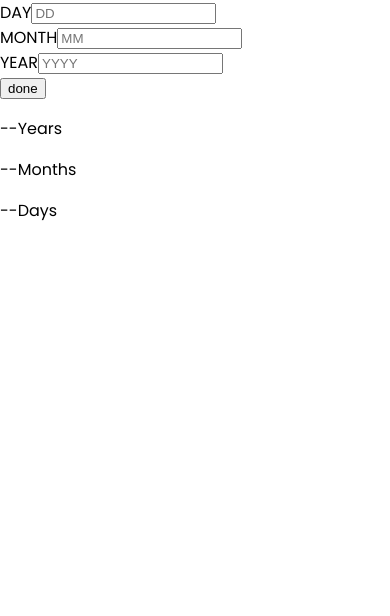
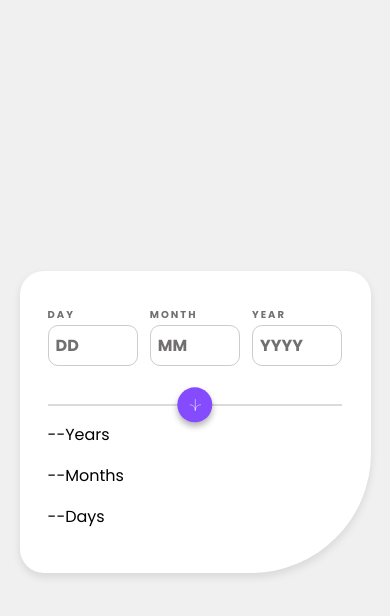
Before and after one commit to pareshrocky/Age-Calculator, a React (Vite) app: page / in a window 390 px wide. Shown: the top 616 px of the page. Built offline with nearby package versions, Linux system fonts and the light colour scheme.

Commit message:
form css completed

```diff
--- a/src/App.css
+++ b/src/App.css
@@ -1,7 +1,46 @@
 @import url('https://fonts.googleapis.com/css2?family=Poppins:ital,wght@0,100;0,200;0,300;0,400;0,500;0,600;0,700;0,800;0,900;1,100;1,200;1,300;1,400;1,500;1,600;1,700;1,800;1,900&display=swap');
 
-body{
-  margin : 0;
-  padding:0;
-  font-family: "Poppins",sans-serif !important;
+body {
+  margin: 0;
+  padding: 0;
+  height: 100vh;
+  width: 100vw;
+  font-family: "Poppins", sans-serif !important;
+  background-color: hsl(0, 0%, 94%);
+  display: flex;
+  justify-content: center;
+  align-items: center;
 }
+
+.container {
+  width: 100%;
+  max-width: 50vw;
+  padding: 8%;
+  background-color: hsl(0, 0%, 100%);
+  box-shadow: 0 4px 8px rgba(0, 0, 0, 0.1);
+  box-sizing: border-box;
+  margin: 0 auto;
+  border-radius: 1.5rem 1.5rem 7.5rem 1.5rem;
+
+}
+
+@media (min-width: 475px) and (max-width: 1000px) {
+  .container {
+    /* width:70%; */
+    max-width: 70vw;
+
+  }
+}
+
+@media (max-width: 475px) {
+  .container {
+    /* width:90%; */
+    max-width: 90vw;
+  }
+}
+
+@media (min-width: 1400px) {
+  .container {
+    max-width: 75vw;
+  }
+}
--- a/src/Utils/Validation.js
+++ b/src/Utils/Validation.js
@@ -5,9 +5,9 @@ export const validateInput = (name, value, formValues) => {
   switch (name) {
     case "day":
       if (!value) {
-        errorMsg = "Day is required";
+        errorMsg = "This field is required";
       } else if (value < 1 || value > 31) {
-        errorMsg = "Day must be between 1 and 31";
+        errorMsg = "Must be a valid day";
       } else {
         const month = parseInt(formValues.month, 10);
         if (
@@ -15,22 +15,22 @@ export const validateInput = (name, value, formValues) => {
           (month === 2 && !isLeapYear(formValues.year) && value > 28) ||
           ([4, 6, 9, 11].includes(month) && value > 30)
         ) {
-          errorMsg = "Invalid day for the selected month";
+          errorMsg = "Must be a valid date";
         }
       }
       break;
     case "month":
       if (!value) {
-        errorMsg = "Month is required";
+        errorMsg = "This field is required";
       } else if (value < 1 || value > 12) {
-        errorMsg = "Month must be between 1 and 12";
+        errorMsg = "Must be a valid month";
       }
       break;
     case "year":
       if (!value) {
-        errorMsg = "Year is required";
+        errorMsg = "This field is required";
       } else if (value > currentYear) {
-        errorMsg = `Year must be less than or equal to ${currentYear}`;
+        errorMsg = "Must be in the past";
       }
       break;
     default:
--- a/src/components/InputField.jsx
+++ b/src/components/InputField.jsx
@@ -1,11 +1,35 @@
 /* eslint-disable react/prop-types */
 /* eslint-disable-next-line no-unused-vars*/
 import React from "react";
-export default function InputField({ label, text, ...props }) {
+import styles from "./InputField.module.css"
+export default function InputField({ label, text,invalid, ...props }) {
+
+const showInvalid = (invalid[text] || invalid["day"] === 'Must be a valid date')
+
+  console.log(invalid);
+
+
+
   return (
-    <div className="form-group-style">
-      <label htmlFor={text}>{label}</label>
-      <input type="text" id={text} name={text} {...props} />
+    <div className={styles.formGrpStyles}>
+      <label
+        style={{ color: showInvalid && "hsl(0, 100%, 67%)" }}
+        className={styles.label}
+        htmlFor={text}
+      >
+        {label}
+      </label>
+      <input
+        style={{ borderColor: showInvalid && "hsl(0, 100%, 67%)" }}
+        className={`${styles.input} ${styles.caret}`}
+        type="number"
+        id={text}
+        name={text}
+        {...props}
+      />
+      <span className={styles.errMsg}>
+        {(showInvalid || invalid[text]) && invalid[text]}
+      </span>
     </div>
   );
 }
--- a/src/components/UserForm.jsx
+++ b/src/components/UserForm.jsx
@@ -4,6 +4,8 @@ import React, { useState } from "react";
 import InputField from "./InputField";
 import { validateInput } from "../Utils/Validation";
 import { calculateAge } from "../Utils/CalculateAge";
+
+import styles from "./UserForm.module.css"
 
 // eslint-disable-next-line react/prop-types
 export default function UserForm({onDateChange}) {
@@ -70,38 +72,40 @@ export default function UserForm({onDateChange}) {
   }
 
   return (
-    <form className="formStyle" onSubmit={handleFormSubmit}>
+    <form onSubmit={handleFormSubmit}>
+      <div className={styles.inputFields}>
       <InputField
         label="DAY"
         text="day"
         value={userInputDate.day}
         placeholder="DD"
         onChange={handleChange}
+        invalid={invalidInputDate}
       />
-      {invalidInputDate.day && (
-        <p style={{ color: "red" }}>{invalidInputDate.day}</p>
-      )}
       <InputField
         label="MONTH"
         text="month"
         value={userInputDate.month}
         placeholder="MM"
         onChange={handleChange}
+        invalid={invalidInputDate}
       />
-      {invalidInputDate.month && (
-        <p style={{ color: "red" }}>{invalidInputDate.month}</p>
-      )}
+
       <InputField
         label="YEAR"
         text="year"
         value={userInputDate.year}
         placeholder="YYYY"
         onChange={handleChange}
+        invalid={invalidInputDate}
       />
-      {invalidInputDate.year && (
-        <p style={{ color: "red" }}>{invalidInputDate.year}</p>
-      )}
-      <button type="submit">done</button>
+       </div>
+       <div className={styles.separator}>
+        <hr/>
+       <button className={styles.button} type="submit">
+        <img className={styles.image} src="src/assets/images/icon-arrow.svg"/>
+      </button>
+       </div>
     </form>
   );
 }
--- /dev/null
+++ b/src/components/UserForm.module.css
@@ -0,0 +1,102 @@
+.inputFields {
+    display: flex;
+    width: 80%;
+    max-width: 900px;
+    justify-content: start;
+    align-items: center;
+    box-sizing: border-box;
+    gap:6%;
+}
+
+
+.button {
+    width: 3vw;
+    height: 3vw;
+    padding: 5%;
+    border-radius: 50%;
+    background-color: hsl(259, 100%, 65%);
+    color: white;
+    border: none;
+    cursor: pointer;
+    display: flex;
+    justify-content: center;
+    align-items: center;
+    box-shadow: 0 4px 6px rgba(0, 0, 0, 0.3);
+    transition: background-color 0.3s ease, box-shadow 0.3s ease;
+}
+
+.button:hover {
+    box-shadow: 0 6px 8px rgba(0, 0, 0, 0.15);
+    background-color: hsl(0, 0%, 8%);
+}
+
+.separator {
+    display: flex;
+    flex-direction: row;
+    justify-content: center;
+    align-items: center;
+}
+
+.separator hr {
+    border: none;
+    border-top: 2px solid hsl(0, 0%, 86%);
+    width: 100%;
+    margin: 0;
+}
+
+.image {
+    width: 1.5rem;
+    height: 1.5rem;
+}
+
+@media (min-width: 500px) and (max-width: 1000px) {
+    .button {
+        width: 4vw;
+        height: 4vw;
+        padding: 6%;
+    }
+    /* .separator {
+        position: relative;
+    } */
+
+    .image {
+        width: 1.3rem;
+        height: 1.3rem;
+    }
+}
+
+@media (max-width: 500px) {
+    .inputFields {
+       width:100%;
+       margin: 0 auto;
+       gap : 4%;
+    }
+
+    .separator {
+        position: relative;
+        margin: 0 auto;
+    }
+
+    .button {
+        width: 4vw;
+        height: 4vw;
+        padding: 6%;
+        position: absolute;
+        top: 50%;
+        left: 50%;
+        transform: translate(-50%, -50%);
+    }
+
+    .image {
+        width: 0.8rem;
+        height: 0.8rem;
+    }
+}
+
+@media (min-width: 1400px) {
+
+    .image {
+        width: 1.8rem;
+        height: 1.8rem;
+    }
+}
--- /dev/null
+++ b/src/components/inputField.module.css
@@ -0,0 +1,127 @@
+.formGrpStyles {
+    flex: 1 1 calc(33.33% - 10px);
+    display: flex;
+    flex-direction: column;
+    width: 100%;
+    position: relative;
+     display: inline-block;
+     min-height:6.5rem;
+}
+
+.formGrpStyles .label {
+    margin-bottom: 5px;
+    font-family: "Poppins", sans-serif !important;
+    font-weight: bold;
+    color: hsl(0, 1%, 44%);
+    font-size: 12px;
+    letter-spacing: 2px;
+}
+
+.formGrpStyles .input {
+    padding: 10px;
+    border: 1px solid #ccc;
+    border-radius: 10px;
+    font-family: "Poppins", sans-serif !important;
+    box-sizing: border-box;
+    font-weight: 700;
+    color: hsl(0, 0%, 8%);
+    font-size: 1.5rem;
+    padding: 10px;
+    width: 100%;
+    transition: border-color 0.3s, cursor 0.3s;
+    flex: 1;
+    caret-color: hsl(259, 100%, 65%);
+}
+
+.formGrpStyles .input:hover {
+    border-color: hsl(259, 100%, 65%);
+    cursor: pointer;
+}
+
+.formGrpStyles .input:focus {
+    border-color: hsl(259, 100%, 65%);
+    outline: none;
+    cursor: text;
+}
+
+.formGrpStyles .input::placeholder {
+    color: hsl(0, 1%, 44%);
+}
+
+.formGrpStyles .input::-webkit-outer-spin-button,
+.formGrpStyles .input::-webkit-inner-spin-button {
+    -webkit-appearance: none;
+    margin: 0;
+}
+.errMsg{
+    color:hsl(0, 100%, 67%);
+    font-size: 0.6rem;
+    font-family: "Poppins", sans-serif !important;
+    font-style: italic;
+    padding: 0;
+    margin : 5px 0 0;
+}
+
+
+
+@media (min-width: 500px) and (max-width: 1000px) {
+    .formGrpStyles {
+        flex: 1 1 calc(50% - 10px);
+    }
+    .formGrpStyles .label {
+        width: 100%;
+        font-size:12px;
+    }
+
+    .formGrpStyles .input {
+        width: 100%;
+        font-size:14px;
+        padding: 7px;
+    }
+
+    .errMsg{
+        font-size: 0.5rem;
+        margin:4px 0 0;
+    }
+
+}
+
+@media (max-width: 500px) {
+    .formGrpStyles {
+        flex: 1 1 100%;
+    }
+    .formGrpStyles .label {
+        width: 100%;
+        font-size:10px;
+    }
+
+    .formGrpStyles .input {
+        width: 100%;
+        font-size:16px;
+        padding: 7px;
+    }
+    .errMsg{
+        font-size: 0.4rem;
+        margin:4px 0 0;
+    }
+
+}
+
+@media (min-width: 1400px){
+
+    .formGrpStyles .label {
+        width: 100%;
+        font-size:14px;
+    }
+
+    .formGrpStyles .input {
+        width: 100%;
+        font-size:16px;
+        padding: 8px;
+    }
+    .errMsg{
+        font-size: 0.7rem;
+        margin:5px 0 0;
+    }
+
+}
```
Also changed, not shown: src/assets/images/icon-arrow.svg.
